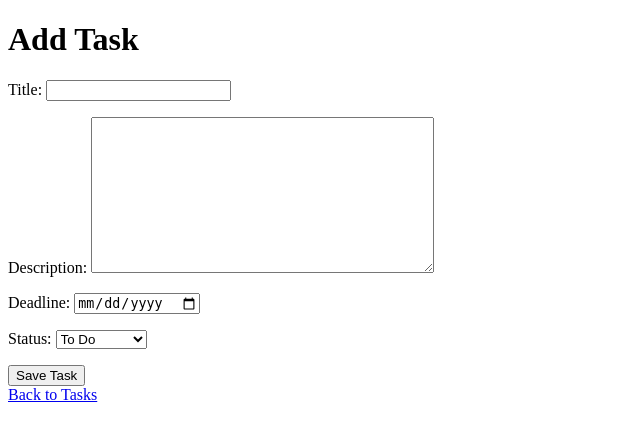
After one commit to Xinstros/Zentora, a Django app: template accounts/templates/accounts/task_form.html in a window 1280 px wide. The commit adds this page. Shown: the top 441 px of the page, without its empty margins (0-640 px from the left). Run offline with Django 5.2, Linux system fonts and the light colour scheme; the template is opened without the code that fills it: values that come from a table or form of the project are taken from there, others are empty.

Commit message:
Added task model and CRUD Functionality

```diff
--- a/accounts/forms.py
+++ b/accounts/forms.py
@@ -1,10 +1,19 @@
 from django import forms
 from django.contrib.auth.forms import UserCreationForm
 from .models import ZentoraUser
+from .models import Task
 
+#signup form
 class SignupForm(UserCreationForm):
     account_type = forms.ChoiceField(choices=ZentoraUser.ACCOUNT_TYPES)
-
     class Meta:
         model = ZentoraUser
         fields = ['username', 'email', 'password1', 'password2', 'account_type']
+
+ #task form
+class TaskForm(forms.ModelForm):
+    class Meta:
+        model = Task
+        fields = ['title', 'description', 'deadline', 'status']
+        widgets = {'deadline': forms.DateInput(attrs={'type': 'date'}),
+        }
--- a/accounts/models.py
+++ b/accounts/models.py
@@ -7,3 +7,14 @@ class ZentoraUser(AbstractUser):
         ('USER', 'Regular User'),
     )
     account_type = models.CharField(max_length=4, choices=ACCOUNT_TYPES, default='USER')
+
+class Task(models.Model):
+    user = models.ForeignKey('ZentoraUser', on_delete=models.CASCADE)
+    title = models.CharField(max_length=200)
+    description = models.TextField(blank=True)
+    deadline = models.DateField(null=True, blank=True)
+    status = models.CharField(max_length=20, choices=[('TODO', 'To Do'), ('IN_PROGRESS', 'In Progress'), ('DONE', 'Done')], default='TODO')
+    created_at = models.DateTimeField(auto_now_add=True)
+
+    def __str__(self):
+        return self.title
--- /dev/null
+++ b/accounts/templates/accounts/task_form.html
@@ -0,0 +1,15 @@
+<!DOCTYPE html>
+<html>
+<head>
+    <title>Zentora Add Task</title>
+</head>
+<body>
+    <h1>Add Task</h1>
+    <form method="post">
+        {% csrf_token %}
+        {{ form.as_p }}
+        <button type="submit">Save Task</button>
+    </form>
+    <a href="{% url 'task_list' %}">Back to Tasks</a>
+</body>
+</html>
--- a/accounts/templates/accounts/timeline.html
+++ b/accounts/templates/accounts/timeline.html
@@ -5,6 +5,7 @@
 </head>
 <body>
     <h1>Zentora Project Timeline</h1>
-    <p>Welcome, {{ user.username }}! Your project timeline is coming soon.</p>
+    <p>Welcome, {{ user.username }}!</p>
+    <a href="{% url 'task_list' %}">View Your Tasks</a>
 </body>
 </html>
--- a/accounts/urls.py
+++ b/accounts/urls.py
@@ -6,4 +6,6 @@ urlpatterns = [
     path('signup/', views.signup, name='signup'),
     path('login/', LoginView.as_view(template_name='accounts/login.html'), name='login'),
     path('timeline/', views.timeline, name='timeline'),
+    path('tasks/', views.task_list, name='task_list'),
+    path('tasks/create/', views.task_create, name='task_create'),
 ]
```
Also changed, not shown: accounts/templates/accounts/task_list.html (added, +18 -0 lines), accounts/views.py (+24 -3 lines), accounts/migrations/0002_task.py (added), db.sqlite3.
